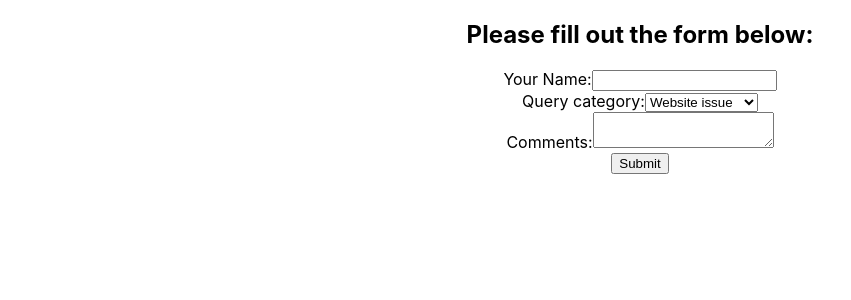
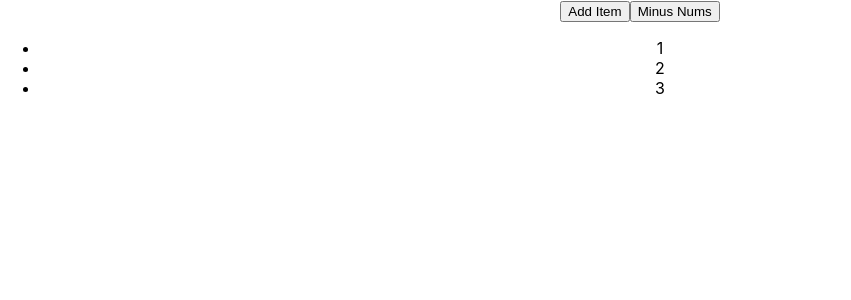
Before and after one commit to MBilalQureshi/react-controlled-forms-hooks, a React (Create React App) app in the folder my-app/: page / in a window 1280 px wide. Shown: the top 300 px of the page, without its empty margins (0-851 px from the left). Built offline with nearby package versions, Linux system fonts and the light colour scheme.

Commit message:
Using array add and remove items from list

```diff
--- a/my-app/src/App.js
+++ b/my-app/src/App.js
@@ -1,11 +1,16 @@
 import './App.css';
 import ControlledFormsHooks from "./components/ControlledFormsHooks";
+import UseStatesWithArrays from './components/UseStatesWithArrays';
 
 function App() {
   return (
     <div className='App'>
-      {/* Add your components here */}
-      <ControlledFormsHooks />
+      {/* Add your components here, comment and uncommnet the required lectures below */}
+      {/* lecture 1 hooks below */}
+      {/* <ControlledFormsHooks /> */}
+      {/* lecture 2 hooks below */}
+      <UseStatesWithArrays />
+
     </div>
   );
 }
--- /dev/null
+++ b/my-app/src/components/UseStatesWithArrays.js
@@ -0,0 +1,28 @@
+import React,{useState} from 'react'
+
+function UseStatesWithArrays() {
+    const [nums, setNums] = useState([1,2,3])
+    const addNums = () => {
+        // dont use push or pop to update array here in react as this would cause errors instaed use spread operator
+        setNums([...nums, nums.length + 1]);
+    }
+    const minusNums = () => {
+        setNums(
+            nums.filter((item, idx) => {
+                return idx !== nums.length - 1
+             })
+        )
+
+    }
+  return (
+    <div>
+        <button onClick={addNums}>Add Item</button>
+        <button onClick={minusNums}>Minus Nums</button>
+        <ul>
+            {nums.map(num => <li key={num}>{num}</li>)}
+        </ul>
+    </div>
+  )
+}
+
+export default UseStatesWithArrays
```
